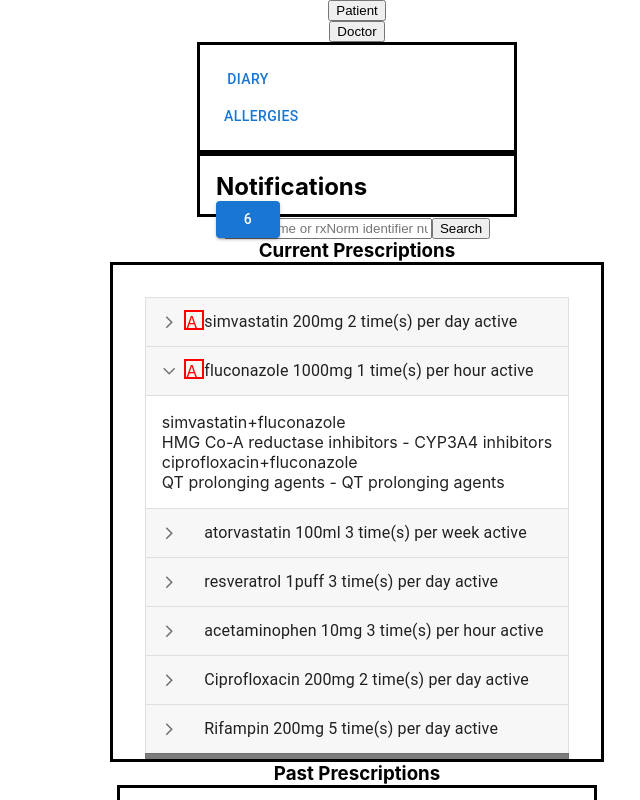
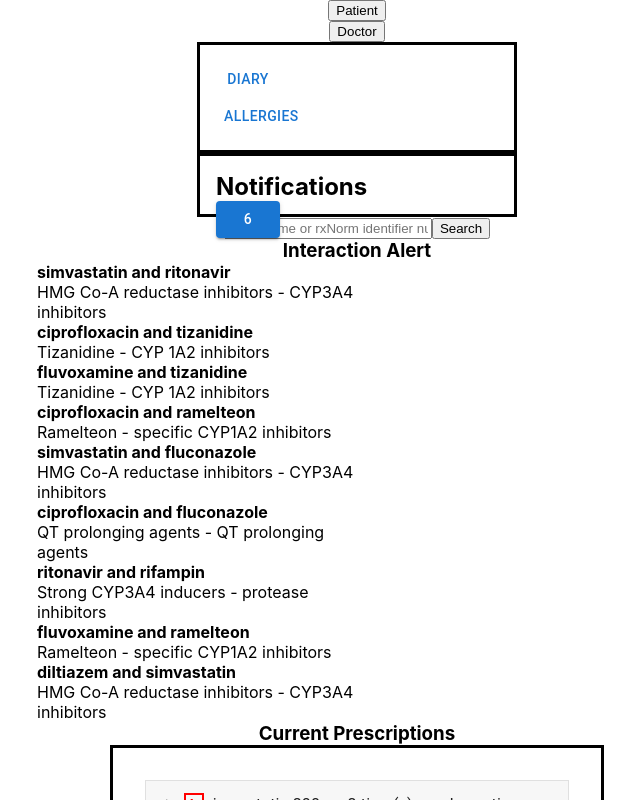
Before and after one commit to SchoolOfCode/final-project_front-end-five-guys, a React (Create React App) app in the folder medi-check/: page / in a window 1280 px wide. Both pictures are taken after a click on the button "Patient". Shown: the top 800 px of the page, without its empty margins (283-923 px from the left). Built offline with nearby package versions, Linux system fonts and the light colour scheme.

Commit message:
added section for interaction alerts

```diff
--- a/medi-check/src/Components/Patient/PrescriptionDisplay/index.js
+++ b/medi-check/src/Components/Patient/PrescriptionDisplay/index.js
@@ -1,14 +1,13 @@
-import useInteractions from '../../../Hooks/useInteractionsFromName';
+// import useInteractions from '../../../Hooks/useInteractionsFromName';
 // import Item from './Item';
 import { dummy, testInteractions } from './dummyData';
 import CustomizedAccordions from '../../../MUIcomponents/Accordian';
-
 //Will fetch backend to get the patient prescription names and information, then plug that into the API twice.
 //Working on functionality now, not completeness
 function PrescriptionDisplay() {
   // let itemInteractions = useInteractions(dummy);
   let itemInteractions = testInteractions;
-
+  console.log(testInteractions);
   //This is taking the API data and for each drug interaction it is grouping together the drug, the drug it is interacting with, and the description
   let combo = dummy.map((obj) => {
     let overview = itemInteractions.filter((info) => {
@@ -47,6 +46,20 @@ function PrescriptionDisplay() {
 
   return (
     <>
+      <h3>Interaction Alert</h3>
+      {itemInteractions.map((item) => {
+        return (
+          <section style={{ width: '50%' }}>
+            <h4 style={{ width: '50%' }}>
+              {' '}
+              {item.minConcept[0].name} and {item.minConcept[1].name}
+            </h4>
+            <div style={{ width: '50%' }}>
+              {item.interactionPair[0].description}
+            </div>
+          </section>
+        );
+      })}
       <h3>Current Prescriptions</h3>
       <CustomizedAccordions drugArray={current}></CustomizedAccordions>
       <h3>Past Prescriptions</h3>
```
